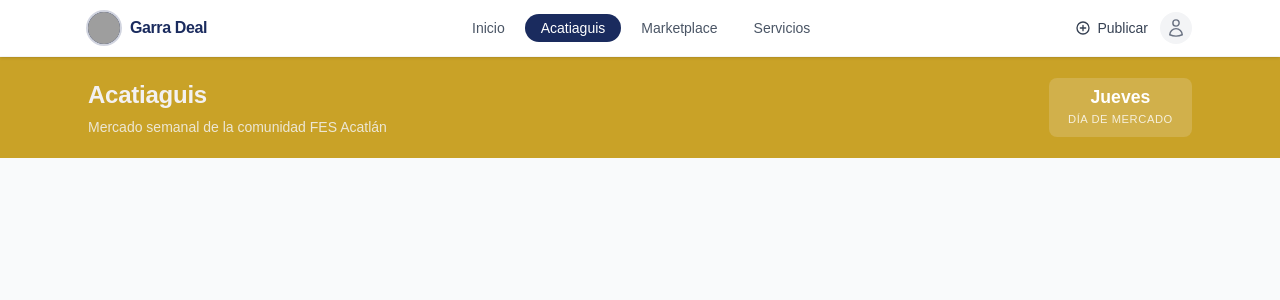
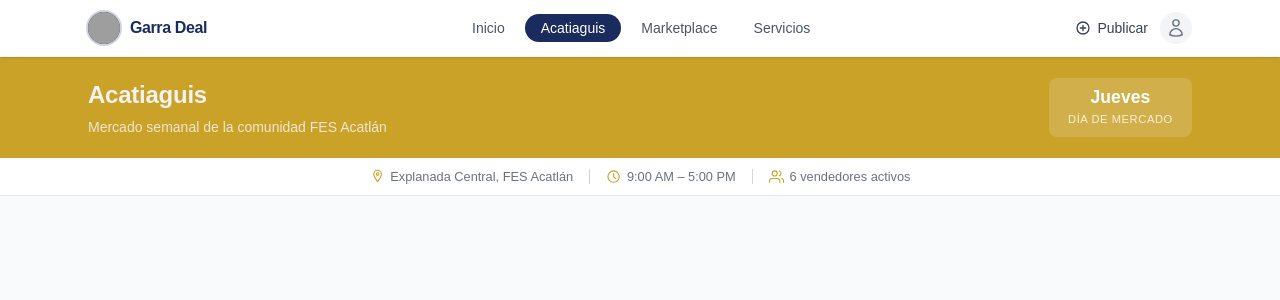
Before and after one commit to 4-de-Asada/FrontendProject, a Next.js app in the folder Proyecto_4dAsada/: page /acatiaguis in a window 1280 px wide. Shown: the top 300 px of the page. Built offline with nearby package versions, Linux system fonts and the light colour scheme; grey boxes are pictures that could not be loaded.

Commit message:
Agregada informacion debajo del hero

```diff
--- /dev/null
+++ b/Proyecto_4dAsada/app/acatiaguis/components/AcatiaguisInfoBar.module.css
@@ -0,0 +1,58 @@
+/* ─── Barra de información Acatiaguis ────────────────────────────────────── */
+
+.bar {
+  width: 100%;
+  background-color: #ffffff;
+  border-bottom: 1px solid #e5e7eb;
+}
+
+.inner {
+  max-width: 72rem;
+  margin: 0 auto;
+  padding: 0.55rem 1.5rem;
+  display: flex;
+  align-items: center;
+  justify-content: center;
+  gap: 1rem;
+  flex-wrap: wrap;
+}
+
+/* ─── Ítem ───────────────────────────────────────────────────────────────── */
+
+.item {
+  display: flex;
+  align-items: center;
+  gap: 0.35rem;
+  font-size: 0.8rem;
+  color: #6b7280;
+  white-space: nowrap;
+}
+
+.icon {
+  width: 0.95rem;
+  height: 0.95rem;
+  color: #c9a227; /* Dorado del hero */
+  flex-shrink: 0;
+}
+
+/* ─── Divisor ────────────────────────────────────────────────────────────── */
+
+.divider {
+  width: 1px;
+  height: 0.9rem;
+  background-color: #d1d5db;
+  flex-shrink: 0;
+}
+
+/* ─── Responsive ─────────────────────────────────────────────────────────── */
+
+@media (max-width: 480px) {
+  .divider {
+    display: none;
+  }
+
+  .inner {
+    justify-content: flex-start;
+    gap: 0.5rem 1rem;
+  }
+}
--- /dev/null
+++ b/Proyecto_4dAsada/app/acatiaguis/components/AcatiaguisInfoBar.tsx
@@ -0,0 +1,44 @@
+// Barra de información del mercado Acatiaguis: ubicación, horario y vendedores activos.
+import styles from "./AcatiaguisInfoBar.module.css";
+
+export default function AcatiaguisInfoBar() {
+  return (
+    <div className={styles.bar}>
+      <div className={styles.inner}>
+
+        {/* Ubicación */}
+        <span className={styles.item}>
+          <svg className={styles.icon} viewBox="0 0 24 24" fill="none" stroke="currentColor" strokeWidth={1.75} aria-hidden="true">
+            <path strokeLinecap="round" strokeLinejoin="round" d="M12 2C8.686 2 6 4.686 6 8c0 4.5 6 12 6 12s6-7.5 6-12c0-3.314-2.686-6-6-6z" />
+            <circle cx="12" cy="8" r="2" />
+          </svg>
+          Explanada Central, FES Acatlán
+        </span>
+
+        <span className={styles.divider} aria-hidden="true" />
+
+        {/* Horario */}
+        <span className={styles.item}>
+          <svg className={styles.icon} viewBox="0 0 24 24" fill="none" stroke="currentColor" strokeWidth={1.75} aria-hidden="true">
+            <circle cx="12" cy="12" r="9" />
+            <path strokeLinecap="round" d="M12 7v5l3 3" />
+          </svg>
+          9:00 AM – 5:00 PM
+        </span>
+
+        <span className={styles.divider} aria-hidden="true" />
+
+        {/* Vendedores activos */}
+        <span className={styles.item}>
+          <svg className={styles.icon} viewBox="0 0 24 24" fill="none" stroke="currentColor" strokeWidth={1.75} aria-hidden="true">
+            <path strokeLinecap="round" strokeLinejoin="round" d="M17 21v-2a4 4 0 00-4-4H5a4 4 0 00-4 4v2" />
+            <circle cx="9" cy="7" r="4" />
+            <path strokeLinecap="round" strokeLinejoin="round" d="M23 21v-2a4 4 0 00-3-3.87M16 3.13a4 4 0 010 7.75" />
+          </svg>
+          6 vendedores activos
+        </span>
+
+      </div>
+    </div>
+  );
+}
--- a/Proyecto_4dAsada/app/acatiaguis/page.tsx
+++ b/Proyecto_4dAsada/app/acatiaguis/page.tsx
@@ -1,5 +1,6 @@
 // Página principal de Acatiaguis: mercado semanal de la comunidad FES Acatlán.
 import AcatiaguisHero from "./components/AcatiaguisHero";
+import AcatiaguisInfoBar from "./components/AcatiaguisInfoBar";
 
 export const metadata = {
   title: "Acatiaguis – Garra Deal",
@@ -12,6 +13,9 @@ export default function AcatiaguisPage() {
       {/* Hero con título y día de mercado */}
       <AcatiaguisHero />
 
+      {/* Barra de información: ubicación, horario y vendedores */}
+      <AcatiaguisInfoBar />
+
       {/* Contenido futuro de la página */}
       <div className="mx-auto max-w-6xl px-6 py-10">
         {/* Aquí irá el contenido del mercado Acatiaguis */}
```
